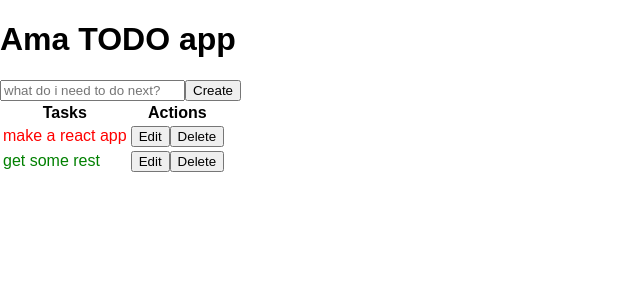
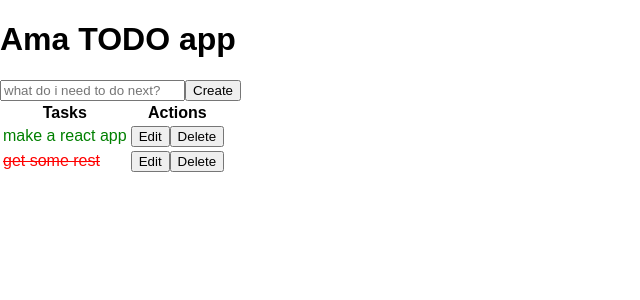
Before and after one commit to amarfiaz/ama-todo-app, a React (Create React App) app: page / in a window 1280 px wide. Shown: the top 300 px of the page, without its empty margins (0-640 px from the left). Built offline with nearby package versions, Linux system fonts and the light colour scheme.

Commit message:
added toggle in the toDo list

```diff
--- a/src/App.js
+++ b/src/App.js
@@ -37,8 +37,12 @@ export default class App extends React.Component {
     }
 
     toggleTask(task) {
+        const foundTodo = (this.state.todos).find(todo => todo.task === task);
+        foundTodo.isCompleted = !foundTodo.isCompleted;
+        this.setState({todos: this.state.todos});
+    }
 
-    }
+
     createTask(task) {
         this.state.todos.push({
          task: task,
--- a/src/assets/App.css
+++ b/src/assets/App.css
@@ -23,12 +23,13 @@
 }
 
 .Task-isCompleted-true {
-  color: green;
+  color: red;
   cursor: pointer;
+  text-decoration: line-through;
 }
 
 .Task-isCompleted-false {
-  color: red;
+  color: green;
   cursor: pointer;
 }
 
--- a/src/components/create-todo.js
+++ b/src/components/create-todo.js
@@ -1,5 +1,5 @@
 import React from 'react';
-import '../assets/App.css';
+// import '../assets/App.css';
 
 
 export default class CreateTodo extends React.Component {
--- a/src/components/todo-list-item.js
+++ b/src/components/todo-list-item.js
@@ -12,14 +12,12 @@ export default class TodosListItem extends React.Component {
     }
 
     renderTasksSection() {
-
         return this.props.isCompleted ?
-            <td className="Task-isCompleted-true">{this.props.task}</td> :
-            <td className="Task-isCompleted-false">{this.props.task}</td>;
+            <td className="Task-isCompleted-true" onClick={this.props.toggleTask.bind(this, this.props.task)}>{this.props.task}</td> :
+            <td className="Task-isCompleted-false" onClick={this.props.toggleTask.bind(this, this.props.task)}>{this.props.task}</td>;
     }
 
     renderActionsSection() {
-
         if (this.state.isEditing) {
             return (
                 <td>
--- a/src/components/todos-list.js
+++ b/src/components/todos-list.js
@@ -6,7 +6,10 @@ import TodosListItem from './todo-list-item';
 export default class TodosList extends React.Component {
 
     renderItems() {
-        return this.props.todos.map((todo, index) => <TodosListItem key={index} {...todo} />)
+        const {todos, ...props} = this.props;
+
+        return this.props.todos.map((todo, index) => <TodosListItem key={index}
+        {...todo} {...props} />)
     }
 
 
```
